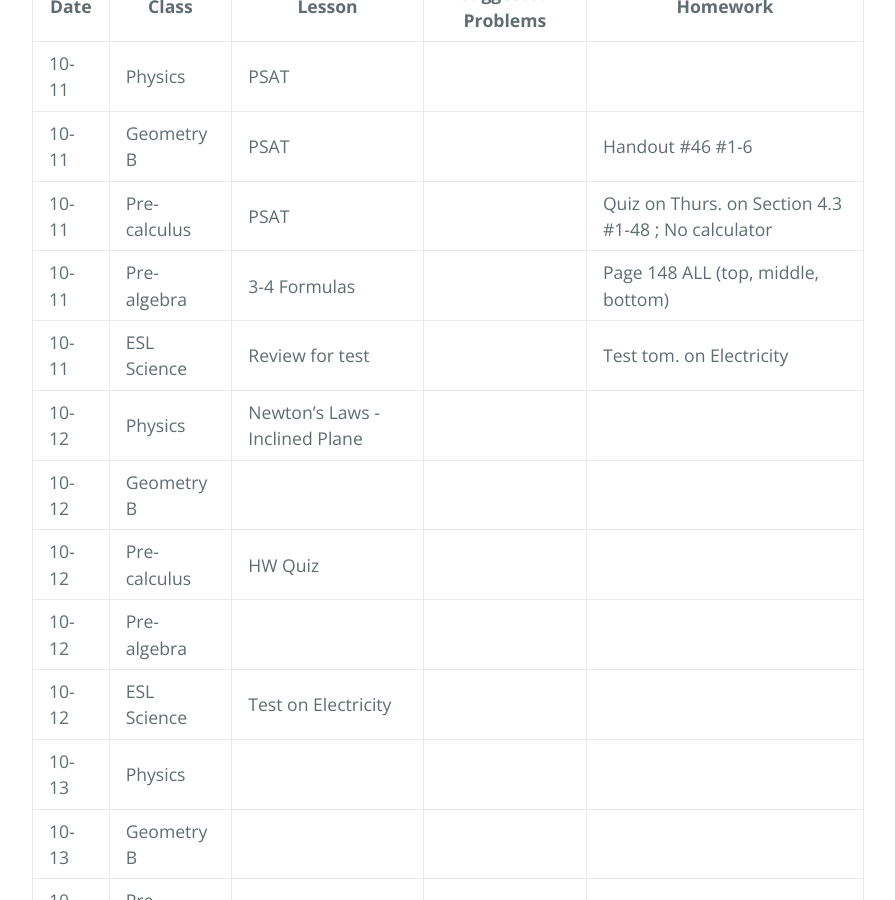
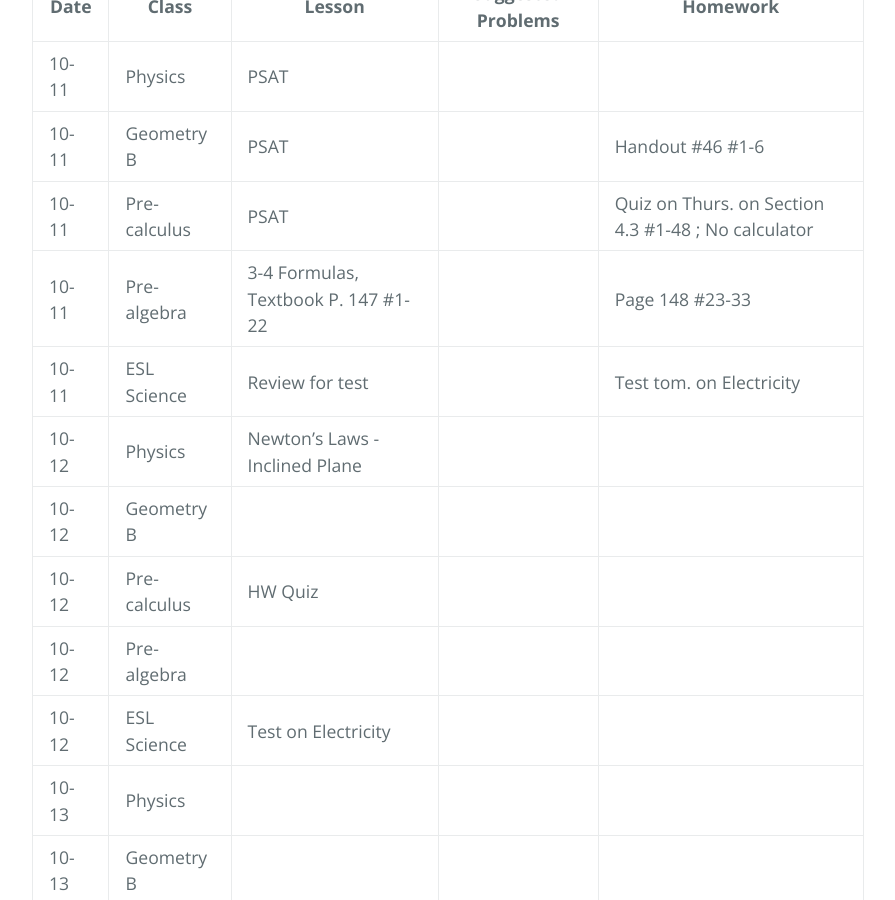
Before and after one commit to gpayoo/gpayoo, a Jekyll site: the page built from index.md, in a window 1280 px wide and 900 px high, scrolled down 597 px. Shown: the whole window, without its empty margins (192-1087 px from the left). Built offline with Jekyll 4.4.1, drawn with Linux system fonts in a browser that asks for light colours; our own code applies the rules of GitHub Pages for plain Markdown files.

Commit message:
Update index.md

```diff
--- a/index.md
+++ b/index.md
@@ -13,7 +13,7 @@ layout: default
 | 10-11 | Physics | PSAT | |
 | 10-11 | Geometry B |  PSAT | |  Handout #46 #1-6|
 | 10-11 | Pre-calculus | PSAT | | Quiz on Thurs. on Section 4.3 #1-48 ; No calculator
-| 10-11 | Pre-algebra | 3-4 Formulas | | Page 148 ALL (top, middle, bottom)
+| 10-11 | Pre-algebra | 3-4 Formulas, Textbook P. 147 #1-22 | | Page 148 #23-33
 | 10-11 | ESL Science | Review for test |  | Test tom. on Electricity
 | 10-12 | Physics | Newton's Laws - Inclined Plane | |
 | 10-12 | Geometry B |   | |  |
```
